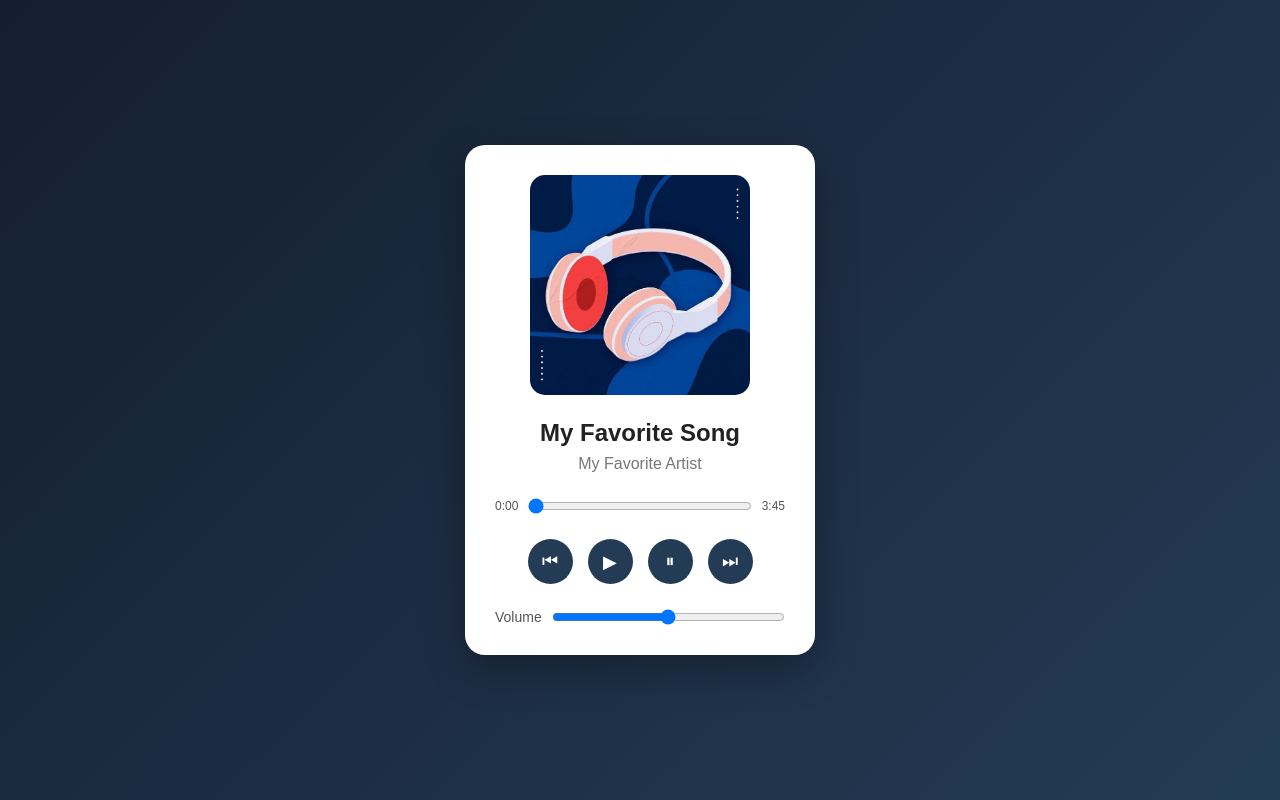
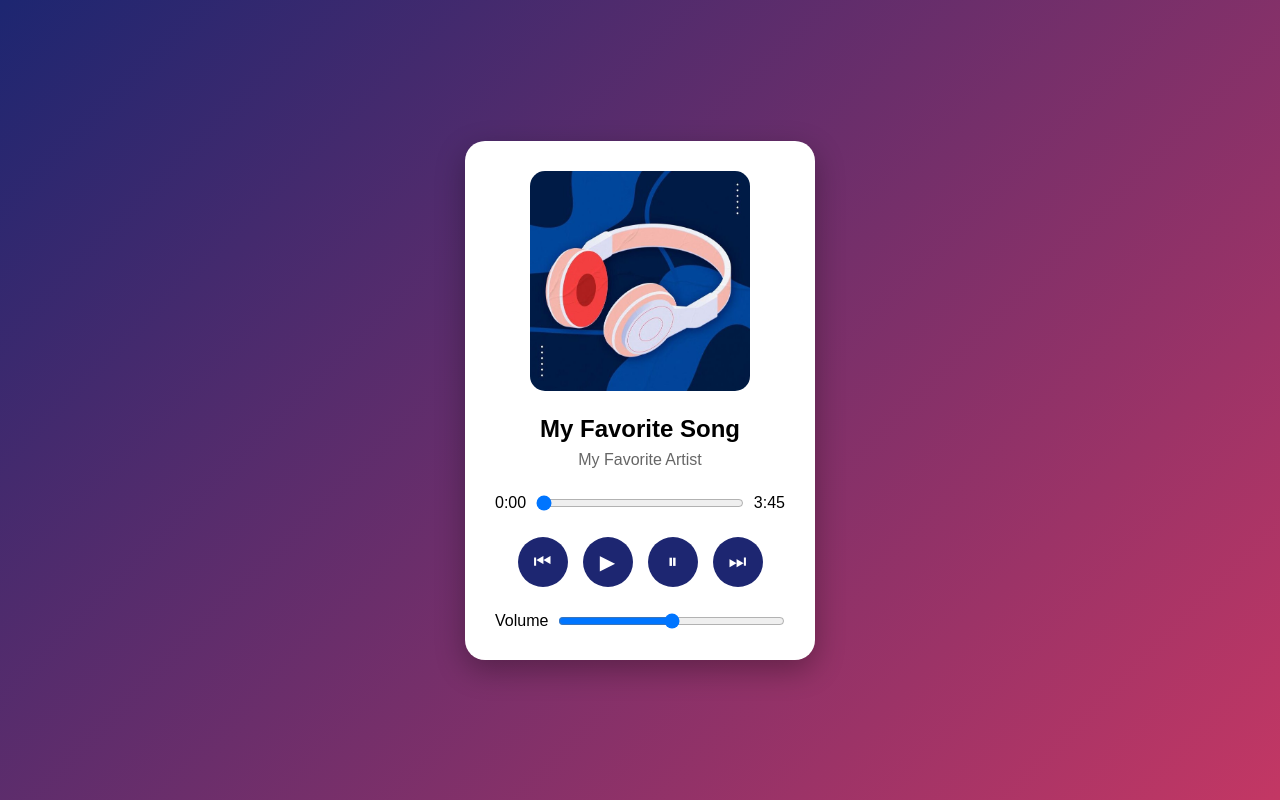
Before and after one commit to sravyamalyala7/Mini-Web-Projects, a plain HTML site: page Music-Player/index.html in a window 1280 px wide. Drawn offline with Linux system fonts and the light colour scheme.

Commit message:
Update Music Player styling

```diff
--- a/Music-Player/style.css
+++ b/Music-Player/style.css
@@ -1,31 +1,27 @@
-/* Reset */
 * {
     margin: 0;
     padding: 0;
     box-sizing: border-box;
 }
 
-/* Page */
 body {
     min-height: 100vh;
     display: flex;
     justify-content: center;
     align-items: center;
-    background: linear-gradient(135deg, #141e30, #243b55);
     font-family: Arial, sans-serif;
+    background: linear-gradient(135deg, #1d2671, #c33764);
 }
 
-/* Music Player */
 .music-player {
     width: 350px;
     padding: 30px;
-    background: #ffffff;
+    text-align: center;
+    background: white;
     border-radius: 20px;
-    text-align: center;
-    box-shadow: 0 15px 40px rgba(0, 0, 0, 0.3);
+    box-shadow: 0 10px 30px rgba(0, 0, 0, 0.3);
 }
 
-/* Album */
 .album-section img {
     width: 220px;
     height: 220px;
@@ -34,19 +30,17 @@ body {
     margin-bottom: 20px;
 }
 
-/* Song Information */
 .song-info h1 {
     font-size: 24px;
     margin-bottom: 8px;
-    color: #222;
 }
 
 .song-info p {
-    color: #777;
+    font-size: 16px;
+    color: #666;
     margin-bottom: 25px;
 }
 
-/* Progress */
 .progress-section {
     display: flex;
     align-items: center;
@@ -54,16 +48,10 @@ body {
     margin-bottom: 25px;
 }
 
-.progress-section span {
-    font-size: 12px;
-    color: #555;
-}
-
 .progress-section input {
     flex: 1;
 }
 
-/* Controls */
 .controls {
     display: flex;
     justify-content: center;
@@ -72,32 +60,40 @@ body {
 }
 
 .controls button {
-    width: 45px;
-    height: 45px;
+    width: 50px;
+    height: 50px;
     border: none;
     border-radius: 50%;
-    background: #243b55;
+    background: #1d2671;
     color: white;
-    font-size: 18px;
+    font-size: 20px;
     cursor: pointer;
 }
 
 .controls button:hover {
-    transform: scale(1.08);
+    transform: scale(1.1);
 }
 
-/* Volume */
 .volume-section {
     display: flex;
     align-items: center;
     gap: 10px;
 }
 
-.volume-section label {
-    font-size: 14px;
-    color: #555;
-}
-
 .volume-section input {
     flex: 1;
 }
+
+/* Responsive Design */
+@media (max-width: 500px) {
+
+    .music-player {
+        width: 90%;
+        padding: 20px;
+    }
+
+    .album-section img {
+        width: 180px;
+        height: 180px;
+    }
+}
```
